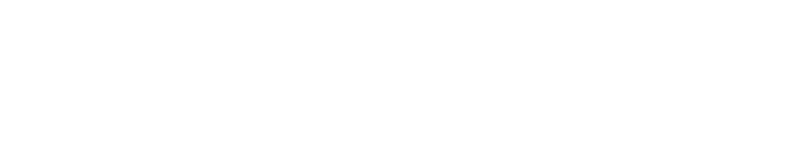
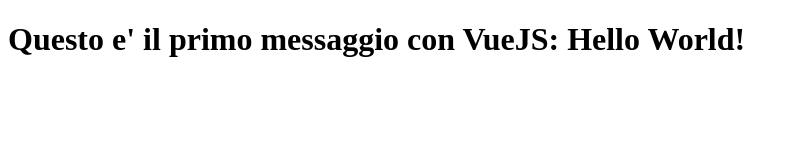
Before and after one commit to RiccardoBeca/vue-hello, a plain HTML site: page index.html in a window 1280 px wide. Shown: the whole page, without its empty margins (0-797 px from the left). Drawn offline with nearby package versions, Linux system fonts and the light colour scheme.

Commit message:
milestone 1 completed

```diff
--- a/index.html
+++ b/index.html
@@ -11,7 +11,7 @@
 <body>
 
   <div id="app">
-
+    <h1>Questo e' il primo messaggio con VueJS: {{messaggio}}</h1>
   </div>
 
 
--- a/script.js
+++ b/script.js
@@ -14,7 +14,7 @@ const app = new Vue ({
 
   data: {
 
-    messaggio: "Hello World"
+    messaggio: "Hello World!"
 
   }
 })
```
